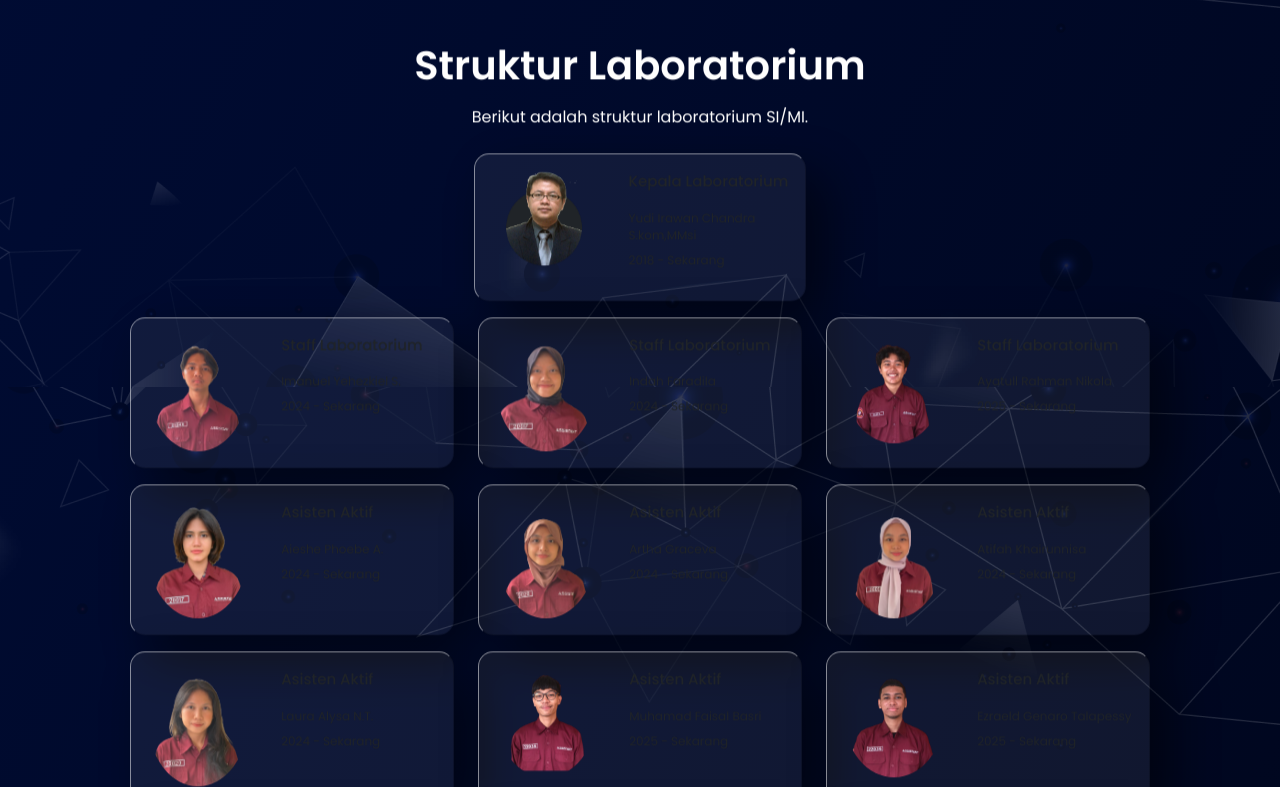
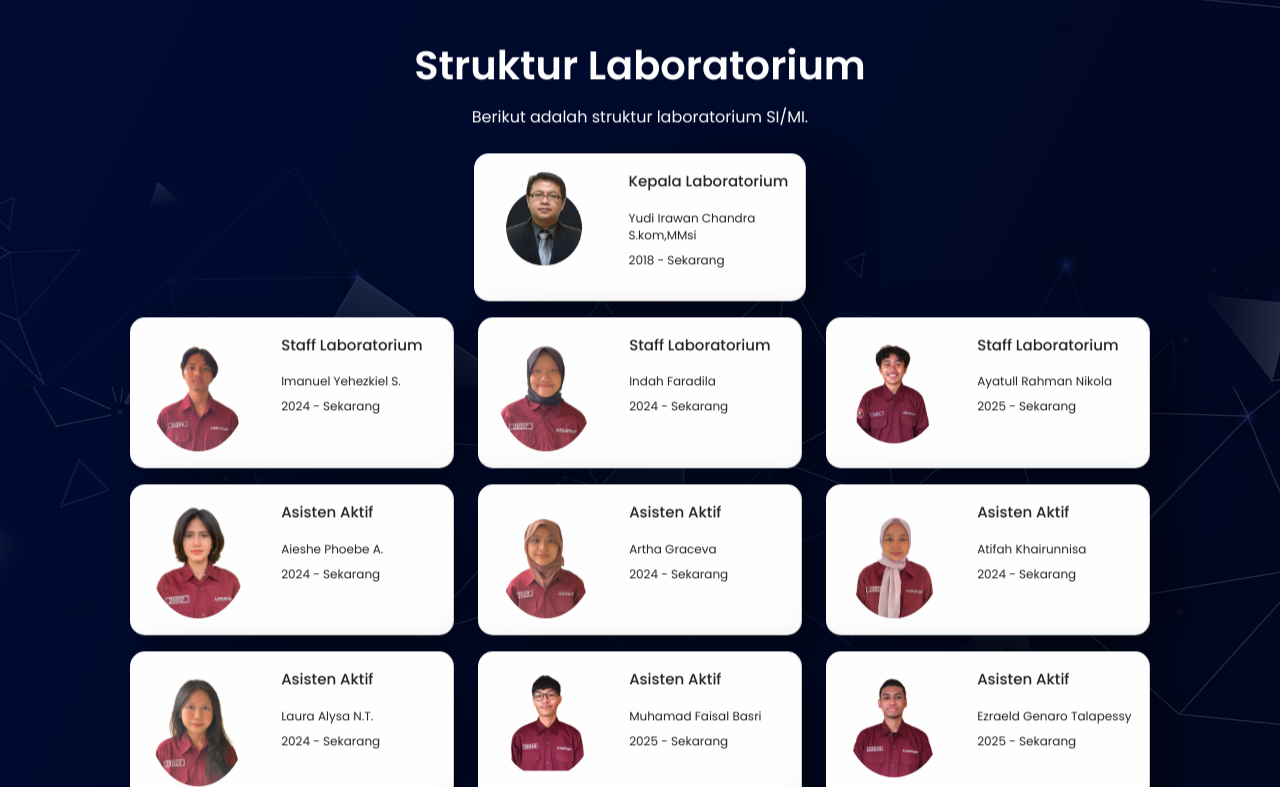
Before and after one commit to labsimi2026-beep/labsimi, a React (Vite) app in the folder Lab-Simi-main/: page / in a window 1280 px wide. Shown: the part 3198-3985 px from the top of the page. Built offline with nearby package versions, Linux system fonts and the light colour scheme.

Commit message:
Ubah warna backgorund card berita

```diff
--- a/Lab-Simi-main/src/pages/LandingPage/landingpage.css
+++ b/Lab-Simi-main/src/pages/LandingPage/landingpage.css
@@ -119,7 +119,7 @@ p {
 }
 
 .btn-primary-berita:active {
-  background-color: rgba(255, 255, 255, 0.1) !important;
+  background-color: rgb(255, 254, 254) !important;
   border: 2px solid white !important;
   font-weight: 600;
 }
@@ -158,7 +158,7 @@ p {
 }
 
 .laporan-wrap {
-  background-color: rgba(255, 255, 255, 0.1);
+  background-color: rgba(255, 255, 255, 0.07);
 }
 
 /* Perlengkapan Praktikan */
@@ -217,7 +217,7 @@ p {
   height: 100%;
   box-shadow: 20px 20px 50px rgba(0, 0, 0, 0.5);
   border-radius: 15px;
-  background-color: rgba(255, 255, 255, 0.07);
+  background-color: rgb(255, 255, 255);
   border-top: 1px solid rgba(255, 255, 255, 0.5);
   border-left: 1px solid rgba(255, 255, 255, 0.5);
   backdrop-filter: blur(4px);
```
